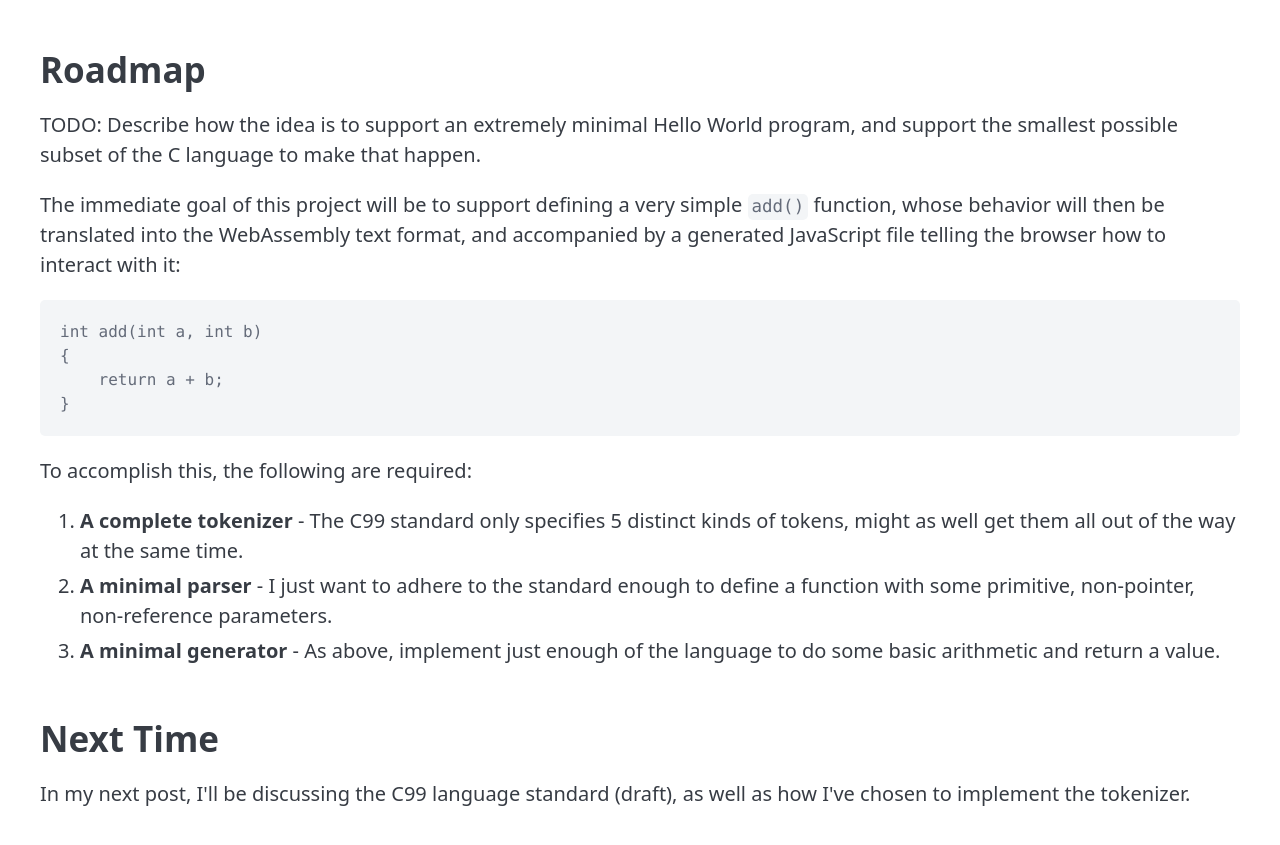
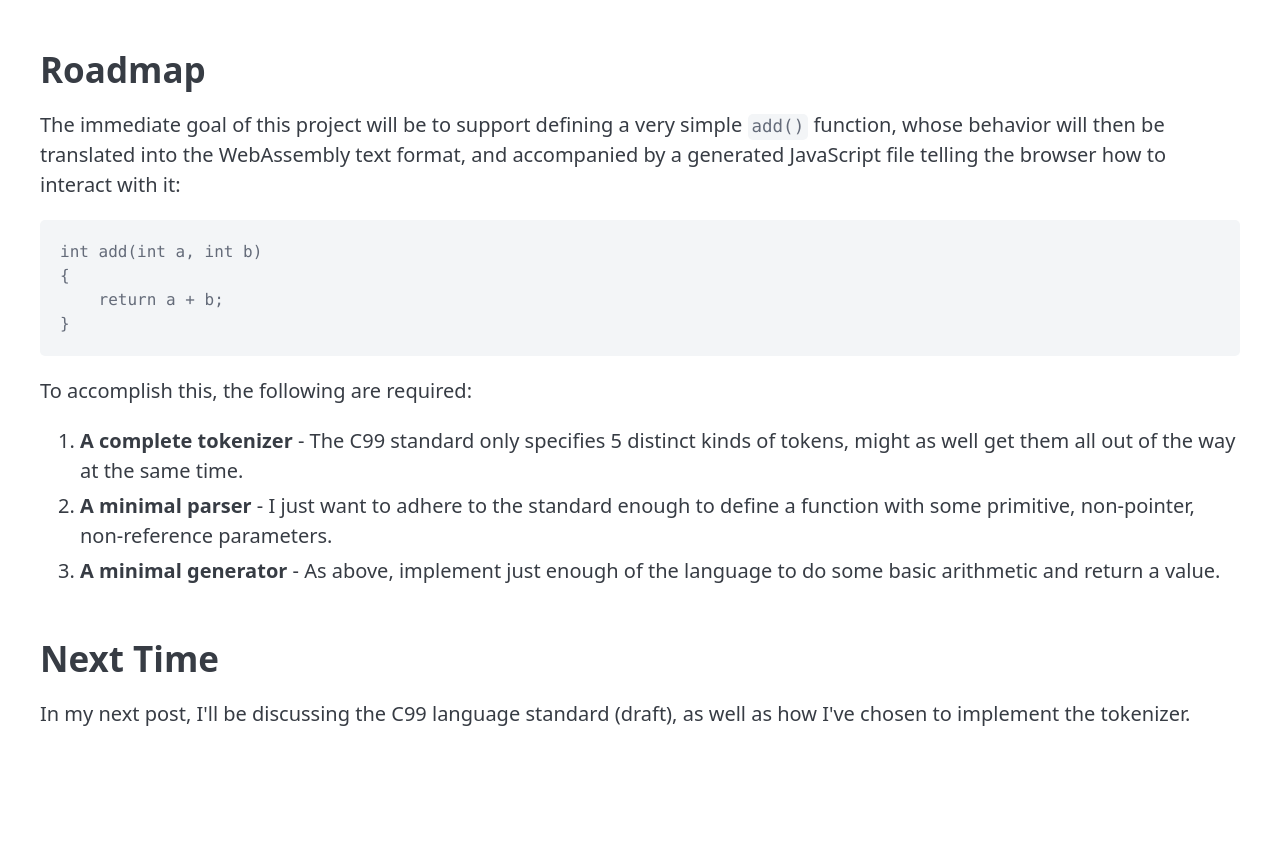
Before and after one commit to TheEclectus/theeclectus.github.io, a plain HTML site: page blog/writing-a-c-compiler-part-1/index.html in a window 1280 px wide. Shown: the part 2857-3702 px from the top of the page. After the commit the page ends 3626 px from the top, so only its background shows below. Drawn offline with nearby package versions, Linux system fonts and the light colour scheme; a script that the page names is missing; a small style sheet from the web is missing.

Commit message:
9-24-2024 #4 ... AND removing a TODO in the text REEEE

```diff
--- a/blog/writing-a-c-compiler-part-1/index.html
+++ b/blog/writing-a-c-compiler-part-1/index.html
@@ -138,7 +138,6 @@ There will also be expressions for control flow, type definitions, function decl
 <p>In the real world, there&apos;s a tremendous amount of work that happens between step 2 and 3 related to intermediate representations (a sort of compiler-specific bytecode meant to represent input source code in a uniform way) and the varying rounds of universal, hardware-specific and platform-specific optimizations done before the final, resulting output is generated.</p>
 <p>For a proof-of-concept, aiming for aggressive optimizations done on an IR would be overkill; just getting from &quot;C source input&quot; to &quot;WASM text output&quot; will suffice.</p>
 <h2 id="roadmap">Roadmap</h2>
-<p>TODO: Describe how the idea is to support an extremely minimal Hello World program, and support the smallest possible subset of the C language to make that happen.</p>
 <p>The immediate goal of this project will be to support defining a very simple <code>add()</code> function, whose behavior will then be translated into the WebAssembly text format, and accompanied by a generated JavaScript file telling the browser how to interact with it:</p>
 <pre><code class="language-cpp">int add(int a, int b)
 {
```
